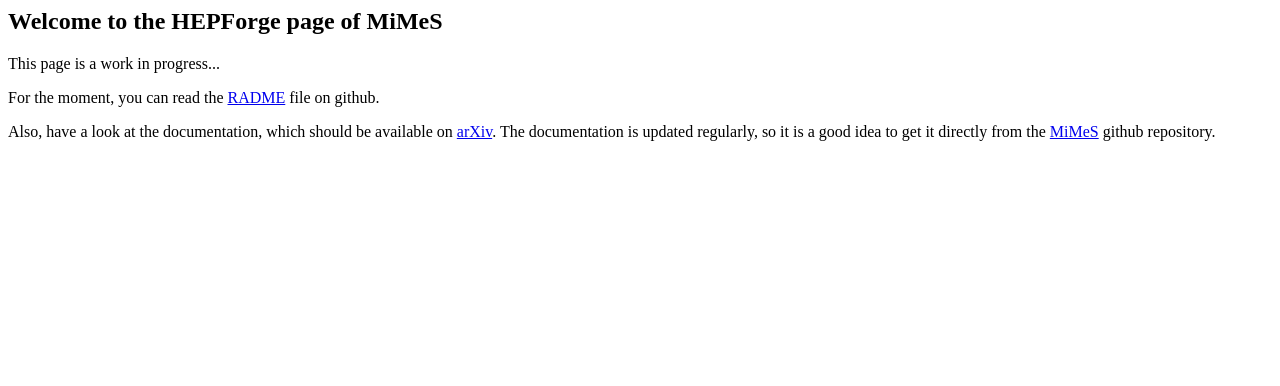
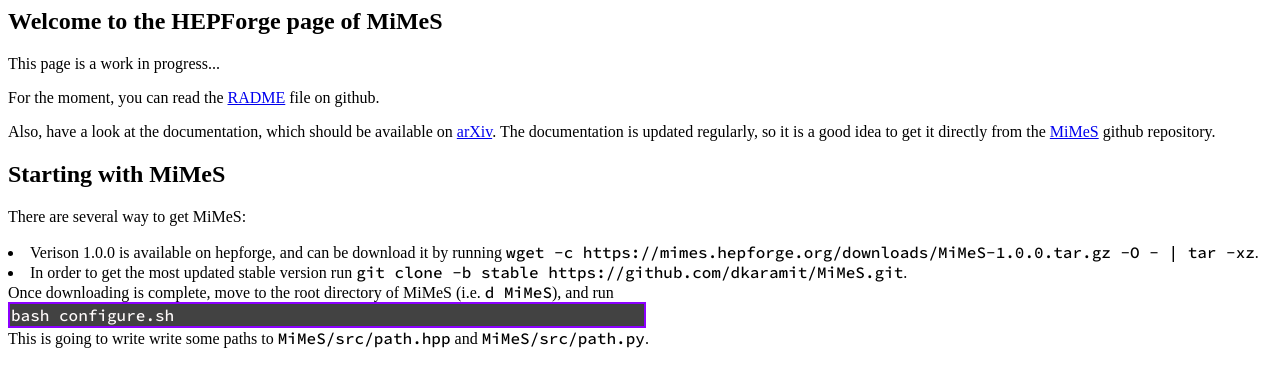
Before and after one commit to dkaramit/MiMeS, a plain HTML site: page public_html/index.html in a window 1280 px wide. Drawn offline with Linux system fonts and the light colour scheme.

Commit message:
making the website

```diff
--- a/public_html/index.html
+++ b/public_html/index.html
@@ -1,12 +1,46 @@
 <html>
     <head>
-<title>HEPForge Project</title>
+        <title>MiMeS</title>
     </head>
-<body>
+    <style>
+        @import url('https://fonts.googleapis.com/css2?family=Source+Code+Pro:wght@500&display=swap');
+        code {
+            white-space: normal;
+            background-color: rgb(66, 66, 66);
+            color: rgb(255, 251, 251);
+            border: 2px solid rgb(140, 0, 255);
+            display: block;
+            padding: 1px;
+            width: 50%;
+            /* height: 20px; */
+            font-family: 'Source Code Pro', monospace;
+        }
+
+        inCode {font-family: 'Source Code Pro', monospace;}
+    </style>
+    <body style="background-color:rgb(255, 255, 255);">
         <h2>Welcome to the HEPForge page of MiMeS</h2>
         <p>This page is a work in progress...</p>
 
         <p>For the moment, you can read the <a href="https://github.com/dkaramit/MiMeS/blob/stable/README.md">RADME</a>  file on github.</p>
         <p>Also, have a look at the documentation, which should be available on <a href="https://arxiv.org/abs/2110.12253">arXiv</a>. The documentation is updated regularly, so it is a good idea to get it directly from the <a href="https://github.com/dkaramit/MiMeS/blob/stable/MiMeS.pdf">MiMeS</a> github repository. </p>
+
+        <h2>Starting with MiMeS</h2>
+        <p>
+            There are several way to get MiMeS:
+            <li>Verison 1.0.0 is available on hepforge, and can be download it by running <inCode>wget -c https://mimes.hepforge.org/downloads/MiMeS-1.0.0.tar.gz -O - | tar -xz</inCode>.</li>
+            <li>In order to get the most updated stable version run <inCode>git clone -b stable https://github.com/dkaramit/MiMeS.git</inCode>.</li>
+
+            Once downloading is complete, move to the root directory of MiMeS (i.e. <inCode>d MiMeS</inCode>), and run
+
+            <code>
+                <div>bash configure.sh</div>
+            </code>
+
+            This is going to write write some paths to <inCode>MiMeS/src/path.hpp</inCode> and <inCode>MiMeS/src/path.py</inCode>.
+        </p>
     </body>
+
+
+
 </html>
```
Also changed, not shown: 1 other file. Lines whose indentation alone changed are shown as unchanged.
